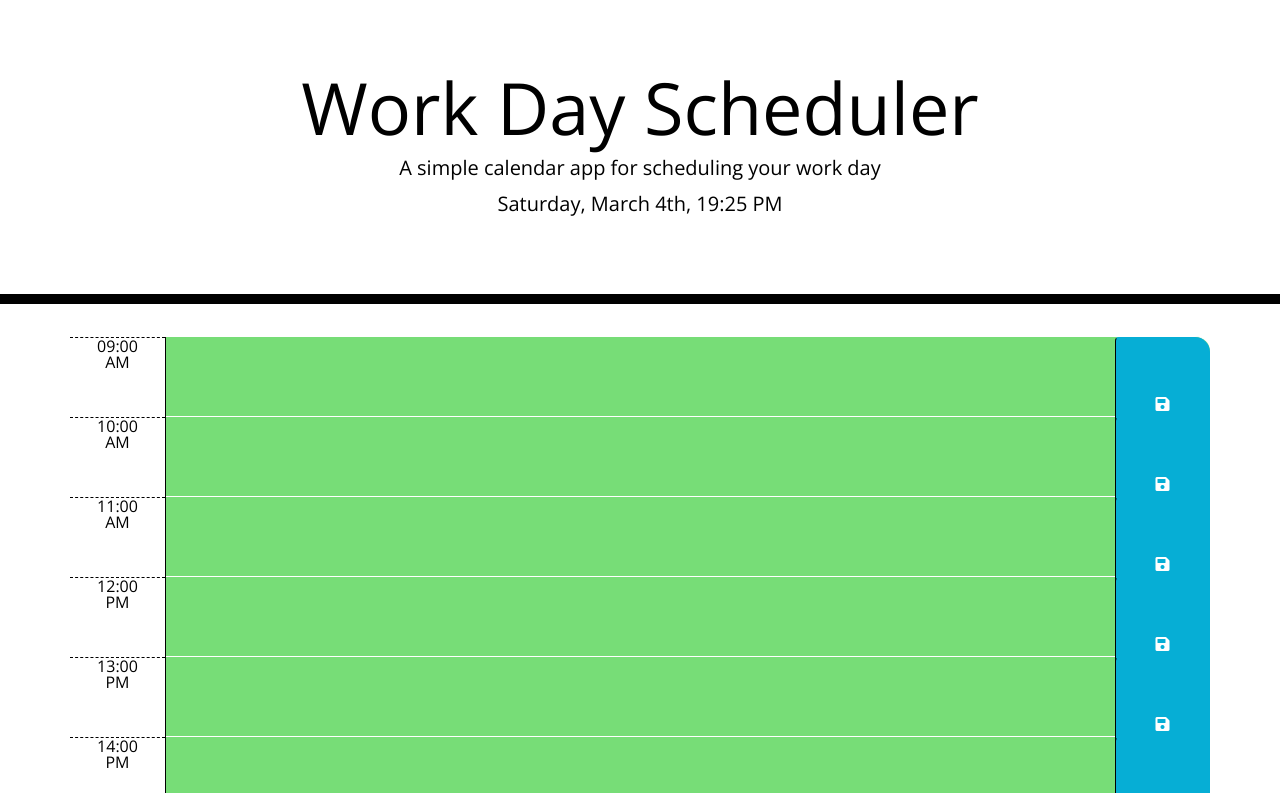
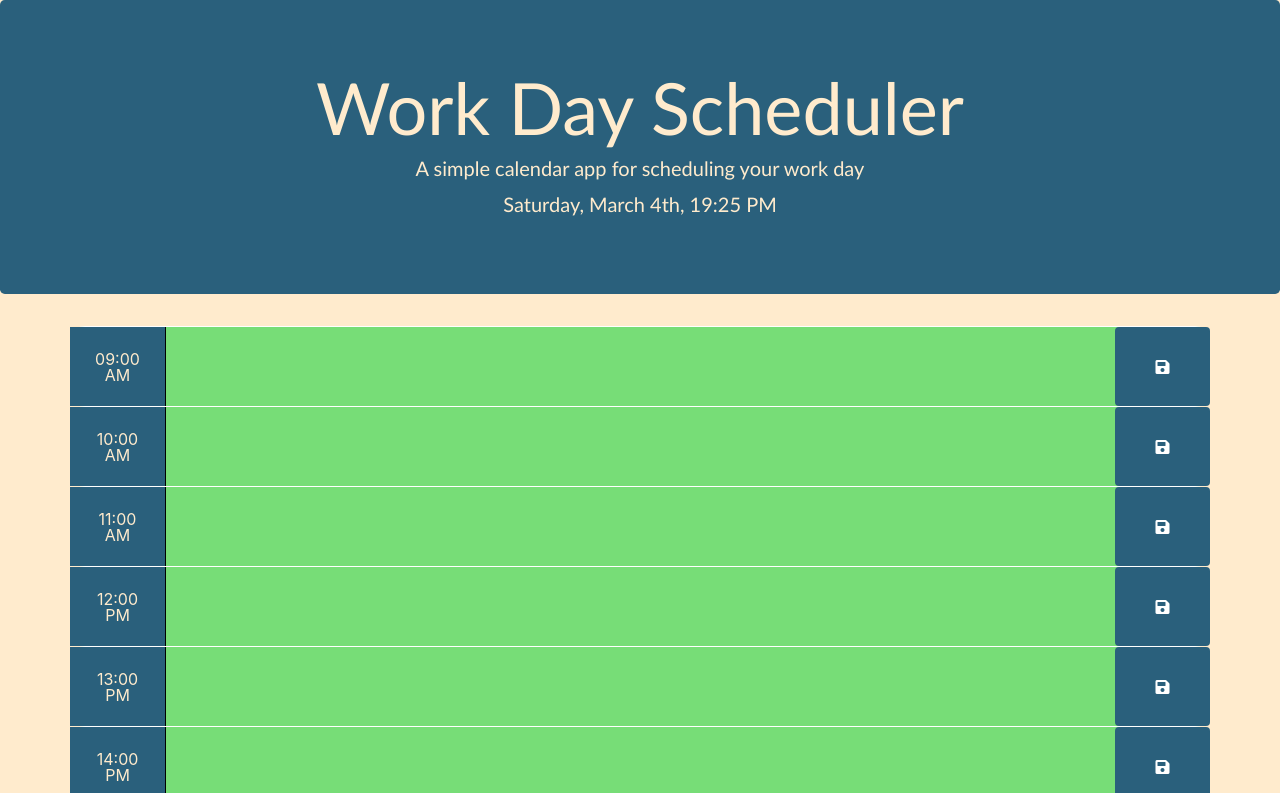
Before and after one commit to EliasHakimi00/Daily-Planner-App, a plain HTML site: page index.html in a window 1280 px wide. Shown: the top 793 px of the page. Drawn offline with nearby package versions, Linux system fonts and the light colour scheme.

Commit message:
more css changes

```diff
--- a/starter/style.css
+++ b/starter/style.css
@@ -1,7 +1,16 @@
+/* Text CSS */
+h1, h2, h3 , h4, h5, h6, footer {
+  font-family: 'Trebuchet MS', 'Lucida Sans Unicode', 'Lucida Grande', 'Lucida Sans', Arial, sans-serif;
+}
+p {
+  font-family: 'Trebuchet MS', 'Lucida Sans Unicode', 'Lucida Grande', 'Lucida Sans', Arial, sans-serif;
+}
+
 body {
-  font-family: 'Open Sans', sans-serif;
   font-size: 16px;
   line-height: 1;
+  background-color: blanchedalmond;
+  color: #2a607c;
 }
 
 textarea {
@@ -19,10 +28,8 @@ textarea:focus {
 
 .jumbotron {
   text-align: center;
-  background-color: transparent;
-  color: black;
-  border-radius: 0;
-  border-bottom: 10px solid black;
+  background-color: #2a607c;
+  color: blanchedalmond;
 }
 
 .description {
@@ -43,7 +50,6 @@ textarea:focus {
 .hour {
   background-color: #ffffff;
   color: #000000;
-  border-top: 1px dashed #000000;
 }
 
 .past {
@@ -56,20 +62,30 @@ textarea:focus {
   color: white;
 }
 
+.col-md-1.hour {
+  display: flex;
+  justify-content: center;
+  align-items: center;
+  background-color: #2a607c;
+  color: blanchedalmond;
+}
+
 .future {
   background-color: #77dd77;
   color: white;
 }
 
 .saveBtn {
-  border-left: 1px solid black;
-  border-top-right-radius: 15px;
-  border-bottom-right-radius: 15px;
-  background-color: #06aed5;
+  display: flex;
+  justify-content: center;
+  align-items: center;
+  background-color: #2a607c;
   color: white;
 }
 
 .saveBtn i:hover {
   font-size: 20px;
   transition: all 0.3s ease-in-out;
+  color: blanchedalmond;
+
 }
```
